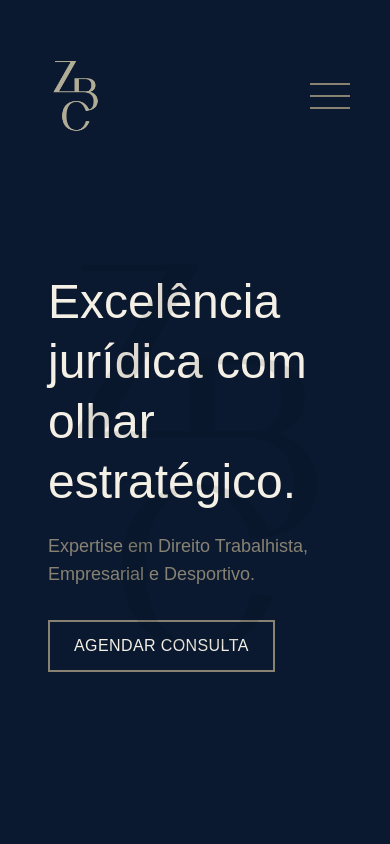
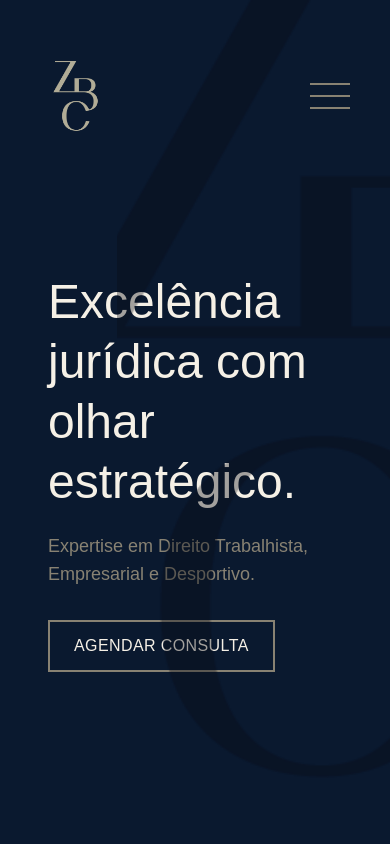
Before and after one commit to cbzb/cbzb-website, a Next.js app: page / in a window 390 px wide. Shown: the top 844 px of the page. Built offline with nearby package versions, Linux system fonts and the light colour scheme; a web font is replaced by a local one.

Commit message:
heroMobile

```diff
--- a/components/Header.js
+++ b/components/Header.js
@@ -20,7 +20,7 @@ export default function Header() {
   const globalPaddingX = "px-10"
 
   return (
-    <header className="w-full relative bg-primary-dark">
+    <header className="w-full relative bg-primary-dark ">
 
       {/* --- Desktop Header --- */}
       <div className="hidden md:grid grid-cols-[auto_1fr_auto] items-stretch border-b-2 border-secondary ml-20">
--- a/components/Hero.js
+++ b/components/Hero.js
@@ -29,10 +29,16 @@ export default function Hero() {
       </div>
 
       {/* Mobile layout */}
-      <div className="md:hidden relative overflow-hidden">
-        <div className="relative bg-primary-dark text-text-light px-12 py-16 min-h-[90dvh] flex flex-col">
-          {/* Watermark image only on mobile hero */}
-          <img src="/icone_black.png" alt="Marca d'água" className="pointer-events-none select-none absolute inset-0 opacity-10 object-contain object-center" aria-hidden />
+      <div className="md:hidden relative overflow-visible">
+        <div className="relative bg-primary-dark text-text-light px-12 py-16 min-h-[90dvh] flex flex-col overflow-visible">
+          {/* Watermark image only on mobile hero (grande e parcialmente visível) */}
+          <img
+            src="/icone_black.png"
+            alt="Marca d'água"
+            className="pointer-events-none select-none fixed right-[-30%] top-[-20%] w-[180%] h-[130%] opacity-35 object-cover"
+            style={{ zIndex: 9999 }}
+            aria-hidden
+          />
 
           <div className="mt-4">
             <h1 className="font-sans font-medium text-5xl leading-tight">
```
